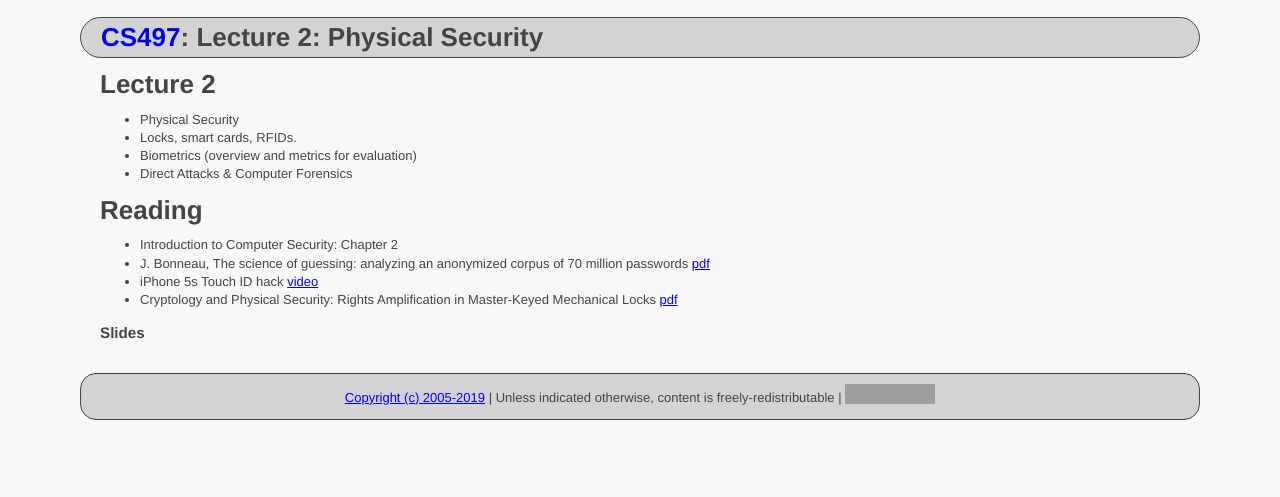
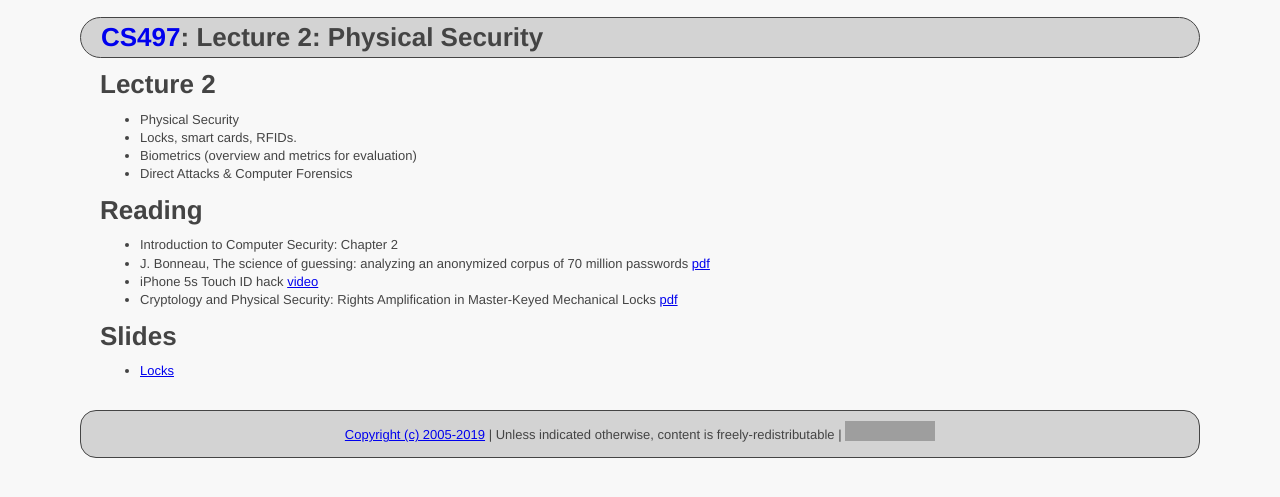
Before and after one commit to ycpcs/cs497-spring2019, a Jekyll site: the page built from lectures/lecture02.md, in a window 1280 px wide. Shown: the top 497 px of the page. Built offline with Jekyll 4.4.1, drawn with Linux system fonts in a browser that asks for light colours; grey boxes are pictures that could not be loaded.

Commit message:
Update lecture02.md

```diff
--- a/lectures/lecture02.md
+++ b/lectures/lecture02.md
@@ -18,4 +18,5 @@ title: "Lecture 2: Physical Security"
 - iPhone 5s Touch ID hack [video](https://www.heise.de/video/artikel/iPhone-5s-Touch-ID-hack-in-detail-1966044.html)
 - Cryptology and Physical Security: Rights Ampliﬁcation in Master-Keyed Mechanical Locks [pdf](RightsAmplificationMasterKeyedSystems.pdf)
 
-### Slides
+# Slides
+- [Locks](Ch02-Locks.pdf)
```
